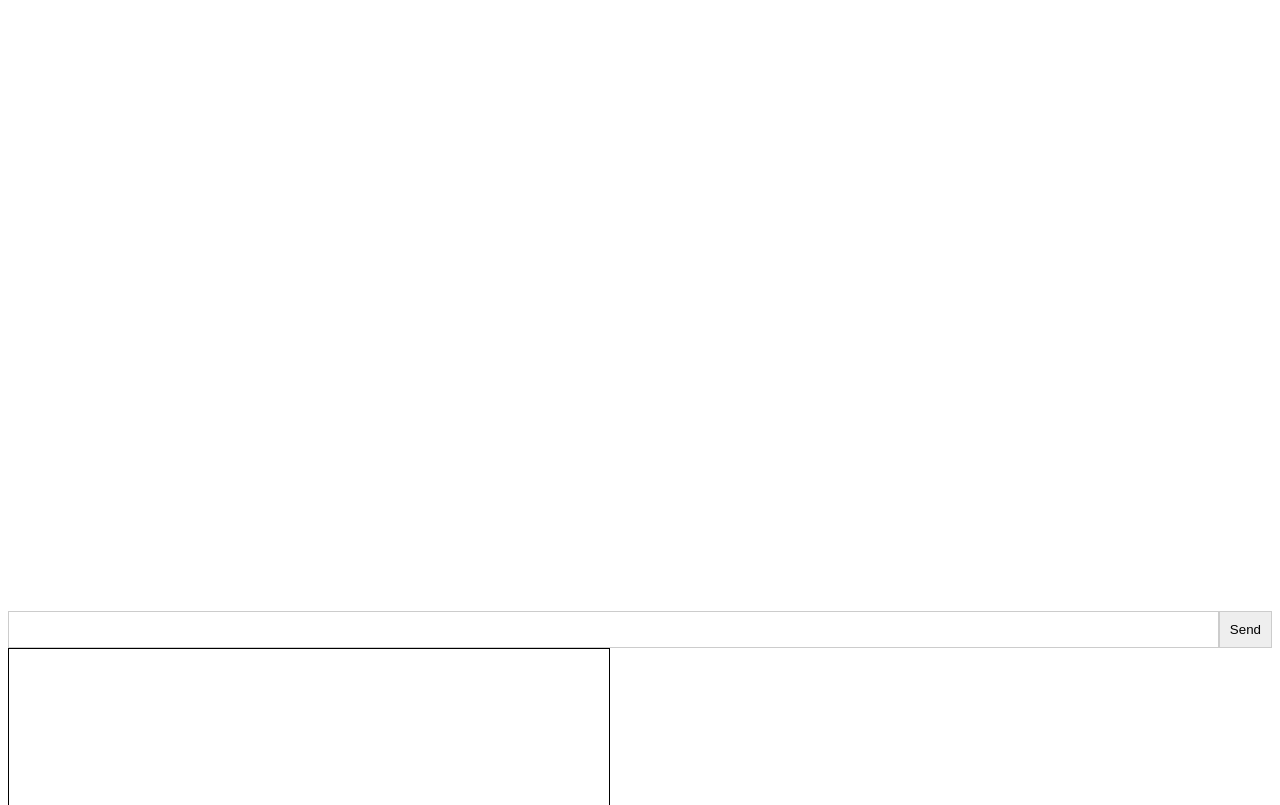
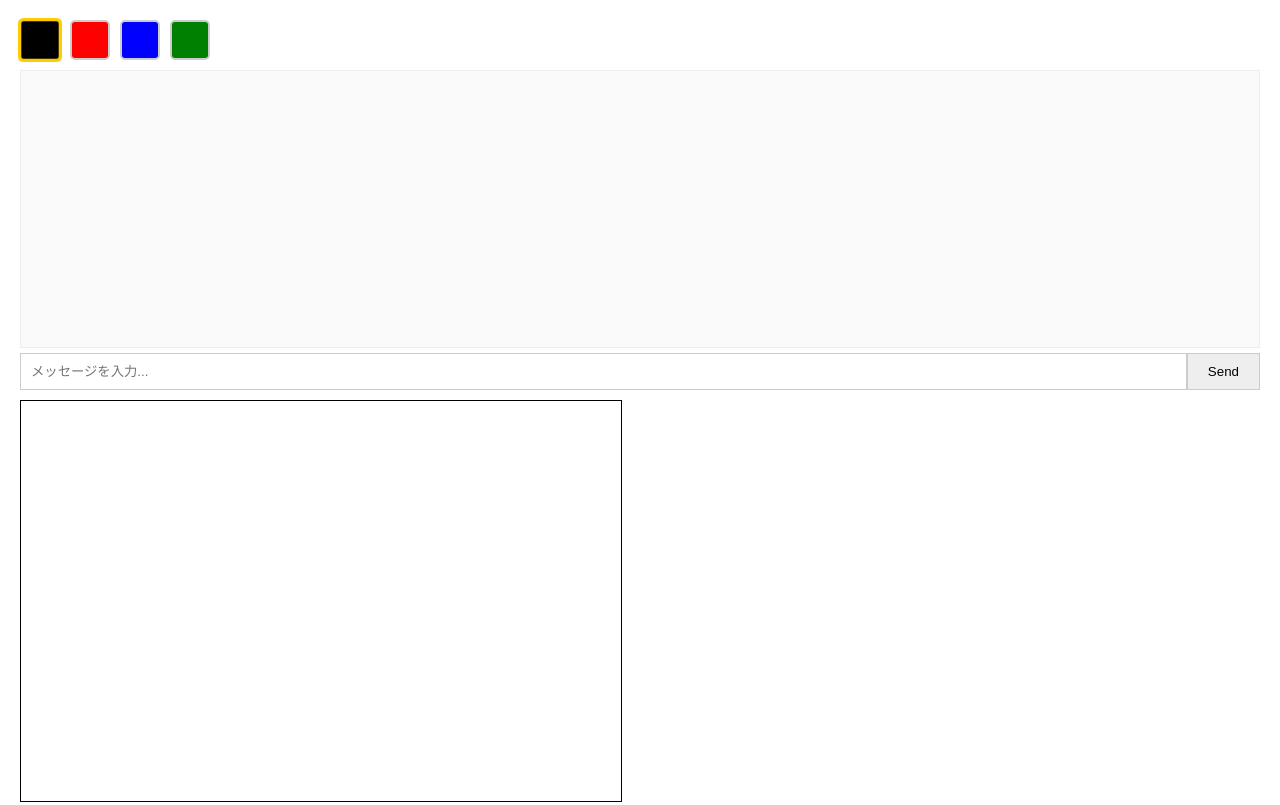
Before and after one commit to NgsTks/express-hello-world, a website: page public/index.html in a window 1280 px wide. Shown: the top 805 px of the page. Drawn offline with Linux system fonts and the light colour scheme.

Commit message:
カラー変更の追加

```diff
--- a/public/index.html
+++ b/public/index.html
@@ -6,22 +6,35 @@
     <meta name="viewport" content="width=device-width, initial-scale=1.0" />
     <title>Chat App</title>
     <style>
+        :root {
+            --draw-color: #000000;
+        }
+
+        body {
+            font-family: sans-serif;
+            margin: 20px;
+        }
+
         .chat {
             display: flex;
             flex-direction: column;
-            height: 80vh;
+            height: 40vh; /* キャンバスが見やすいように少し縮めました */
+            margin-bottom: 10px;
         }
 
         .messages {
             flex: 1;
             overflow-y: auto;
             list-style: none;
-            padding: 0;
+            padding: 10px;
             margin: 0;
+            border: 1px solid #eee;
+            background-color: #fafafa;
         }
 
         .form {
             display: flex;
+            margin-top: 5px;
         }
 
         .input {
@@ -31,27 +44,61 @@
         }
 
         .submit {
-            padding: 10px;
+            padding: 10px 20px;
             border: 1px solid #ccc;
             background: #eee;
             cursor: pointer;
+        }
+
+        /* カラーパレットのスタイル */
+        .color-palette {
+            display: flex;
+            gap: 10px;
+            margin-bottom: 10px;
+        }
+
+        .color-btn {
+            width: 40px;
+            height: 40px;
+            border: 2px solid #ccc;
+            border-radius: 5px;
+            cursor: pointer;
+        }
+
+        /* 選択中のボタンをハイライトするスタイル */
+        .color-btn.active {
+            border: 3px solid #ffcc00;
+            transform: scale(1.1);
+        }
+
+        #canvas {
+            cursor: crosshair;
         }
     </style>
 </head>
 
 <body>
+    <div class="color-palette">
+        <button class="color-btn active" data-color="#000000" style="background-color: #000000;"></button>
+        <button class="color-btn" data-color="#FF0000" style="background-color: #FF0000;"></button>
+        <button class="color-btn" data-color="#0000FF" style="background-color: #0000FF;"></button>
+        <button class="color-btn" data-color="#008000" style="background-color: #008000;"></button>
+    </div>
+
     <div class="chat">
         <ul class="messages"></ul>
         <form class="form">
-            <input class="input" autocomplete="off" />
+            <input class="input" autocomplete="off" placeholder="メッセージを入力..." />
             <button class="submit">Send</button>
         </form>
     </div>
-    <canvas id="canvas" width="600" height="600" style="border: solid 1px black"></canvas>
+
+    <canvas id="canvas" width="600" height="400" style="border: solid 1px black"></canvas>
 
     <script>
         function main() {
             const host = location.origin.replace(/^http/, 'ws')
+            // ※ローカルでファイルを開いてテストする場合は、ws://localhost:ポート番号/ws などに書き換えてください
             const ws = new WebSocket(host + '/ws')
             const myId = self.crypto.randomUUID().substr(0, 8)
 
@@ -59,7 +106,22 @@
             const ctx = canvas.getContext('2d')
 
             let drawing = false
+            let currentColor = '#000000' // 現在選択されている色を保持する変数
 
+            // --- カラーパレットの制御 ---
+            const colorButtons = document.querySelectorAll('.color-btn')
+            colorButtons.forEach(btn => {
+                btn.addEventListener('click', (e) => {
+                    // 色を更新
+                    currentColor = e.target.dataset.color
+
+                    // 見た目の更新（選択中のボタンをハイライト）
+                    colorButtons.forEach(b => b.classList.remove('active'))
+                    e.target.classList.add('active')
+                })
+            })
+
+            // --- キャンバスの制御 ---
             canvas.addEventListener('mousedown', (e) => {
                 sendDrawingEvent(e.offsetX, e.offsetY, 'mousedown')
             })
@@ -103,16 +165,24 @@
                 }
             }
 
+            // 送信時に `color: currentColor` を追加
             function sendDrawingEvent(x, y, control) {
-                const message = JSON.stringify({ x, y, control, type: 'paint' })
+                const message = JSON.stringify({ x, y, control, color: currentColor, type: 'paint' })
                 ws.send(message)
             }
 
+            // --- 受信処理 ---
             ws.onmessage = (event) => {
                 const msg = JSON.parse(event.data)
+
                 if (msg.type === 'paint') {
-                    const { x, y, control } = msg
-                    console.log({ control })
+                    const { x, y, control, color } = msg
+
+                    // 描画する直前に、送られてきた色をCanvasのコンテキストにセットする
+                    if (color) {
+                        ctx.strokeStyle = color
+                    }
+
                     if (control === 'mousedown') {
                         mousedown()
                     } else if (control === 'mouseup') {
@@ -123,26 +193,40 @@
                         mouseout()
                     }
                 }
+
                 if (msg.type === 'chat') {
-                    const { id, text } = msg
+                    const { id, text, color } = msg
                     const messageList = document.querySelector('.messages')
                     const li = document.createElement('li')
+
+                    // テキストの色を適用
+                    if (color) {
+                        li.style.color = color
+                    }
+
                     if (id === myId) {
-                        li.textContent = `(${id})自分:` + text
+                        li.textContent = `(${id})自分: ` + text
                     } else {
                         li.textContent = id + ': ' + text
                     }
                     messageList.appendChild(li)
+
+                    // スクロールを一番下にする（おまけ）
+                    messageList.scrollTop = messageList.scrollHeight
                 }
             }
 
+            // --- フォーム送信処理 ---
             const form = document.querySelector('.form')
 
             form.onsubmit = function (e) {
                 e.preventDefault()
                 const input = document.querySelector('.input')
                 const text = input.value
-                ws.send(JSON.stringify({ id: myId, text, type: 'chat' }))
+                if (!text) return // 空送信を防止
+
+                // チャット送信時にも `color: currentColor` を追加
+                ws.send(JSON.stringify({ id: myId, text, color: currentColor, type: 'chat' }))
                 input.value = ''
                 input.focus()
             }
```
